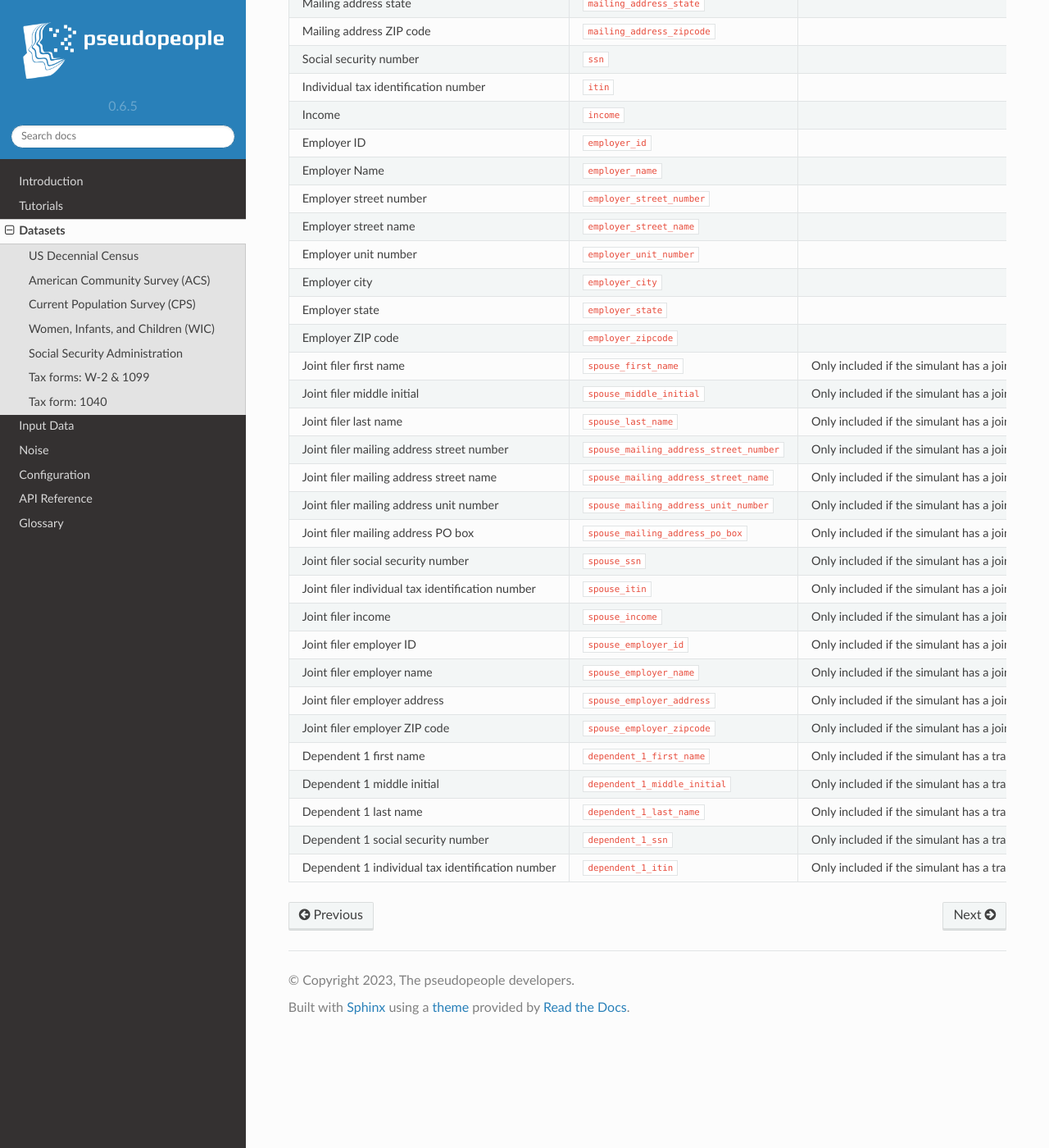
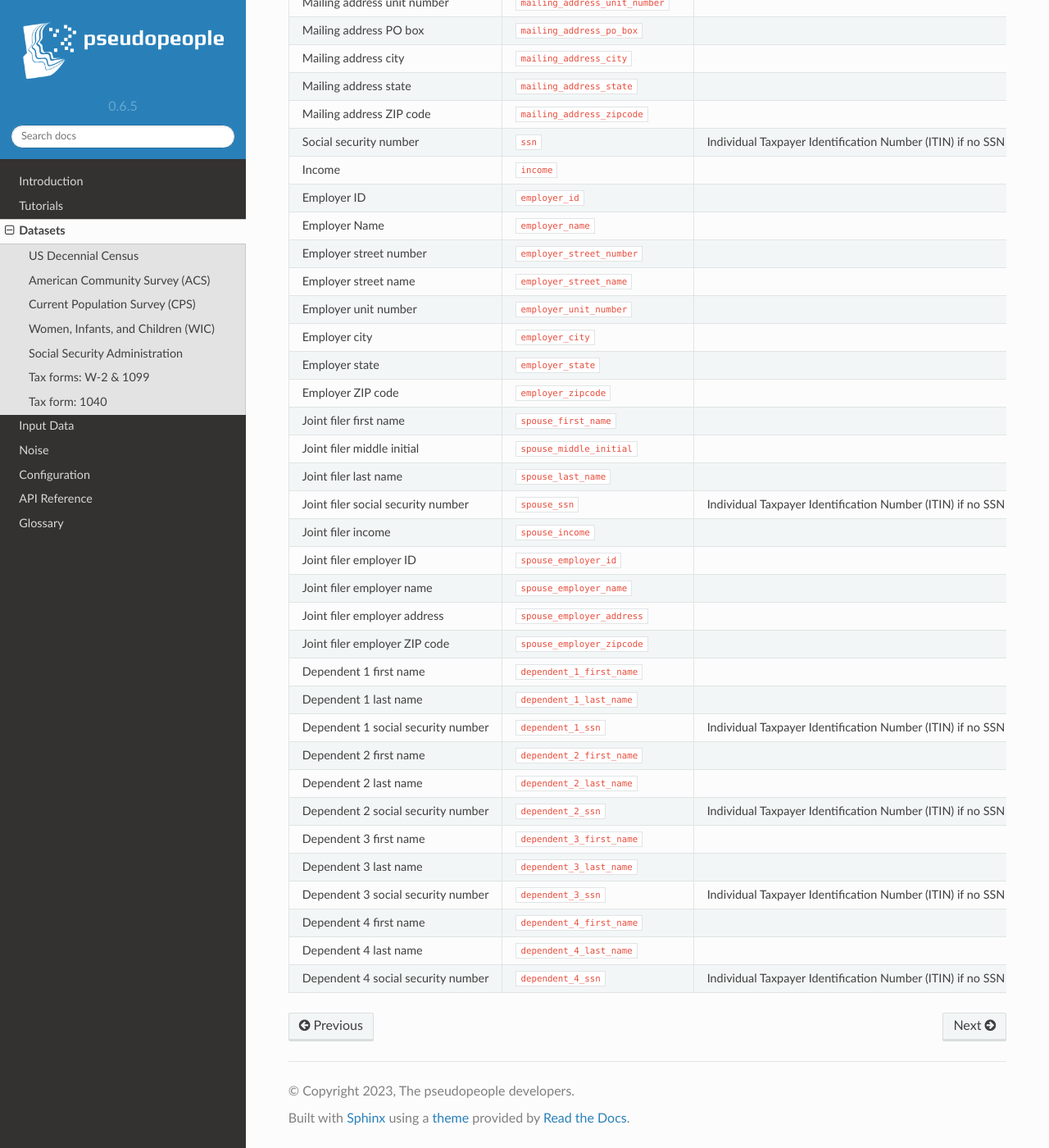
Before and after one commit to ihmeuw/pseudopeople, a Sphinx documentation site: the page built from docs/source/datasets/index.rst, in a window 1280 px wide and 1400 px high, scrolled down 7320 px. Shown: the whole window at 82% size. Built offline with Sphinx 7.4.7 and the Read the Docs theme 2.0.0, drawn with Linux system fonts in a browser that asks for light colours; some of the changed text lies outside the part shown.

Commit message:
Add reviewer suggestions

```diff
--- a/docs/source/datasets/index.rst
+++ b/docs/source/datasets/index.rst
@@ -518,10 +521,7 @@ The following columns are included in these datasets:
      -
    * - Social security number
      - :code:`ssn`
-     -
-   * - Individual tax identification number
-     - :code:`itin`
-     -
+     - Individual Taxpayer Identification Number (ITIN) if no SSN
    * - Income
      - :code:`income`
      -
@@ -551,58 +551,64 @@ The following columns are included in these datasets:
      -
    * - Joint filer first name
      - :code:`spouse_first_name`
-     - Only included if the simulant has a joint filer (i.e., spouse).
+     -
    * - Joint filer middle initial
      - :code:`spouse_middle_initial`
-     - Only included if the simulant has a joint filer (i.e., spouse).
+     -
    * - Joint filer last name
      - :code:`spouse_last_name`
-     - Only included if the simulant has a joint filer (i.e., spouse).
-   * - Joint filer mailing address street number
-     - :code:`spouse_mailing_address_street_number`
-     - Only included if the simulant has a joint filer (i.e., spouse).
-   * - Joint filer mailing address street name
-     - :code:`spouse_mailing_address_street_name`
-     - Only included if the simulant has a joint filer (i.e., spouse).
-   * - Joint filer mailing address unit number
-     - :code:`spouse_mailing_address_unit_number`
-     - Only included if the simulant has a joint filer (i.e., spouse).
-   * - Joint filer mailing address PO box
-     - :code:`spouse_mailing_address_po_box`
-     - Only included if the simulant has a joint filer (i.e., spouse).
+     -
    * - Joint filer social security number
      - :code:`spouse_ssn`
-     - Only included if the simulant has a joint filer (i.e., spouse).
-   * - Joint filer individual tax identification number
-     - :code:`spouse_itin`
-     - Only included if the simulant has a joint filer (i.e., spouse).
+     - Individual Taxpayer Identification Number (ITIN) if no SSN
    * - Joint filer income
      - :code:`spouse_income`
-     - Only included if the simulant has a joint filer (i.e., spouse).
+     -
    * - Joint filer employer ID
      - :code:`spouse_employer_id`
-     - Only included if the simulant has a joint filer (i.e., spouse).
+     -
    * - Joint filer employer name
      - :code:`spouse_employer_name`
-     - Only included if the simulant has a joint filer (i.e., spouse).
+     -
    * - Joint filer employer address
      - :code:`spouse_employer_address`
-     - Only included if the simulant has a joint filer (i.e., spouse).
+     -
    * - Joint filer employer ZIP code
      - :code:`spouse_employer_zipcode`
-     - Only included if the simulant has a joint filer (i.e., spouse).
+     -
    * - Dependent 1 first name
      - :code:`dependent_1_first_name`
-     - Only included if the simulant has a tracked dependent; to be included for each dependent on the tax filing, up to 4 dependents.
-   * - Dependent 1 middle initial
-     - :code:`dependent_1_middle_initial`
-     - Only included if the simulant has a tracked dependent.
+     -
    * - Dependent 1 last name
      - :code:`dependent_1_last_name`
-     - Only included if the simulant has a tracked dependent.
+     -
    * - Dependent 1 social security number
      - :code:`dependent_1_ssn`
-     - Only included if the simulant has a tracked dependent.
-   * - Dependent 1 individual tax identification number
-     - :code:`dependent_1_itin`
-     - Only included if the simulant has a tracked dependent.
+     - Individual Taxpayer Identification Number (ITIN) if no SSN
+   * - Dependent 2 first name
+     - :code:`dependent_2_first_name`
+     -
+   * - Dependent 2 last name
+     - :code:`dependent_2_last_name`
+     -
+   * - Dependent 2 social security number
+     - :code:`dependent_2_ssn`
+     - Individual Taxpayer Identification Number (ITIN) if no SSN
+   * - Dependent 3 first name
+     - :code:`dependent_3_first_name`
+     -
+   * - Dependent 3 last name
+     - :code:`dependent_3_last_name`
+     -
+   * - Dependent 3 social security number
+     - :code:`dependent_3_ssn`
+     - Individual Taxpayer Identification Number (ITIN) if no SSN
+   * - Dependent 4 first name
+     - :code:`dependent_4_first_name`
+     -
+   * - Dependent 4 last name
+     - :code:`dependent_4_last_name`
+     -
+   * - Dependent 4 social security number
+     - :code:`dependent_4_ssn`
+     - Individual Taxpayer Identification Number (ITIN) if no SSN
```
Also changed, not shown: other parts of docs/source/datasets/index.rst (+3 -0 lines).
